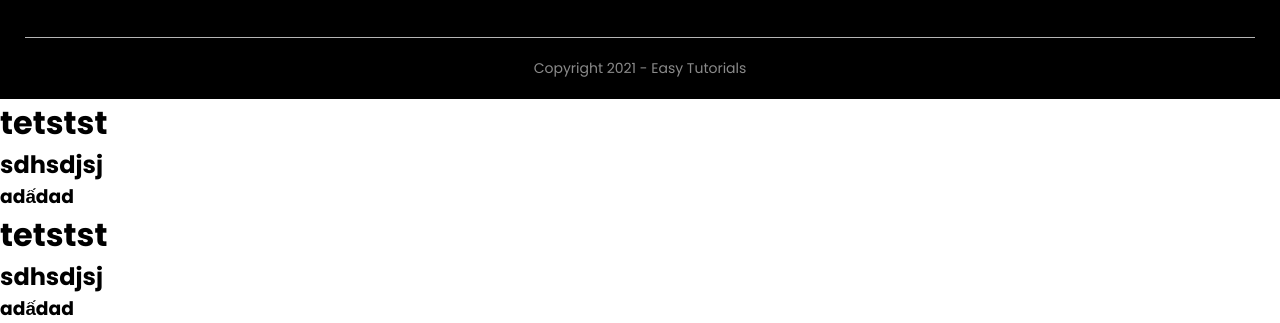
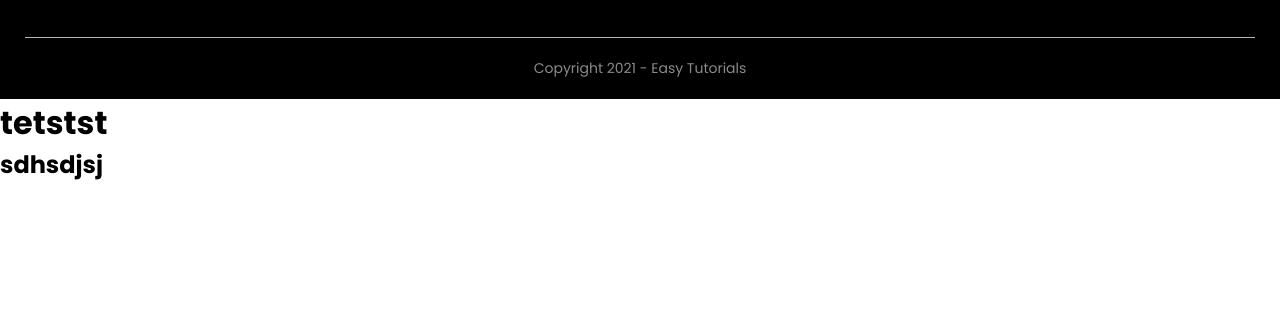
Before and after one commit to thaittrinh/EcommerceUI, a plain HTML site: page basic-ui-test/index copy.html in a window 1280 px wide. Shown: the part 4164-4487 px from the top of the page. After the commit the page ends 4346 px from the top, so only its background shows below. Drawn offline with Linux system fonts and the light colour scheme.

Commit message:
Update index copy.html

```diff
--- a/basic-ui-test/index copy.html
+++ b/basic-ui-test/index copy.html
@@ -356,10 +356,6 @@
   </div>
   <h1>tetstst</h1>
   <h2>sdhsdjsj</h2>
-  <h3>adấdad</h3>
-  <h1>tetstst</h1>
-  <h2>sdhsdjsj</h2>
-  <h3>adấdad</h3>
 
 <script>
   var MenuItems = document.getElementById("MenuItems");
```
